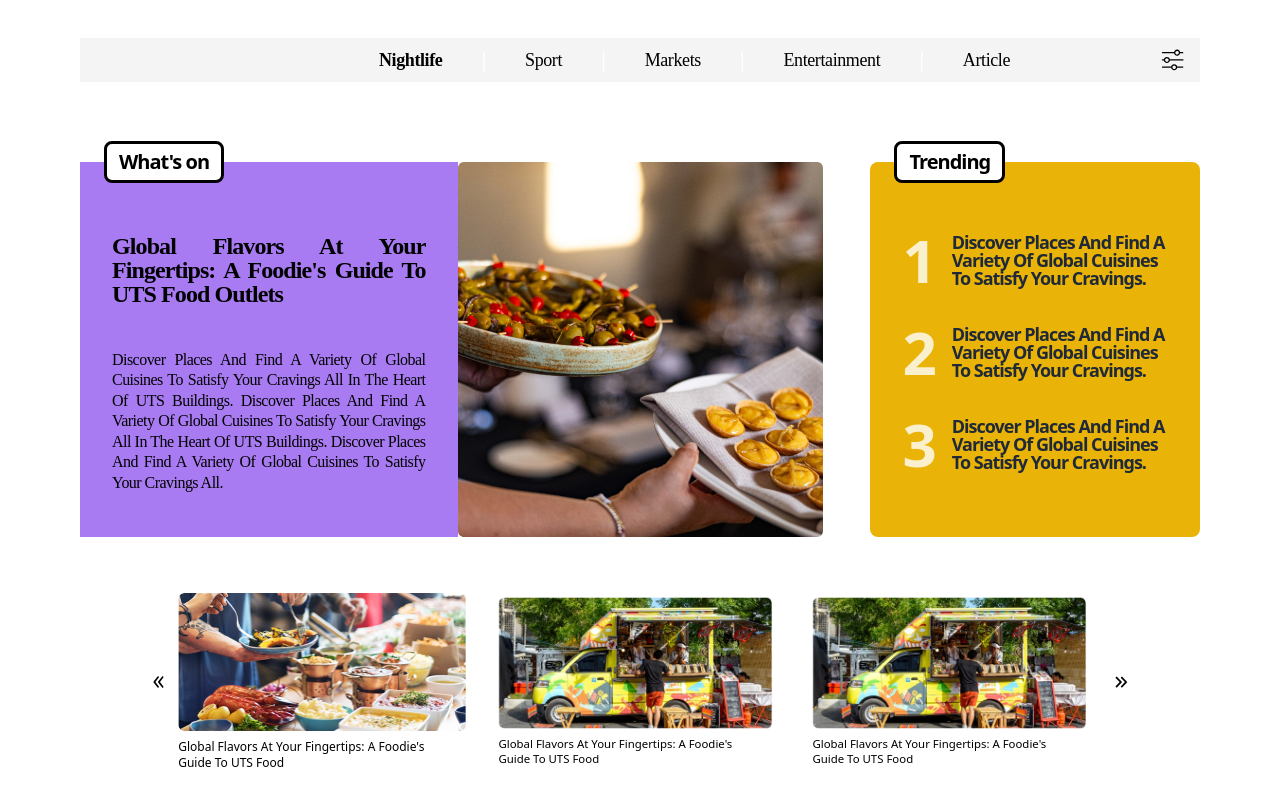
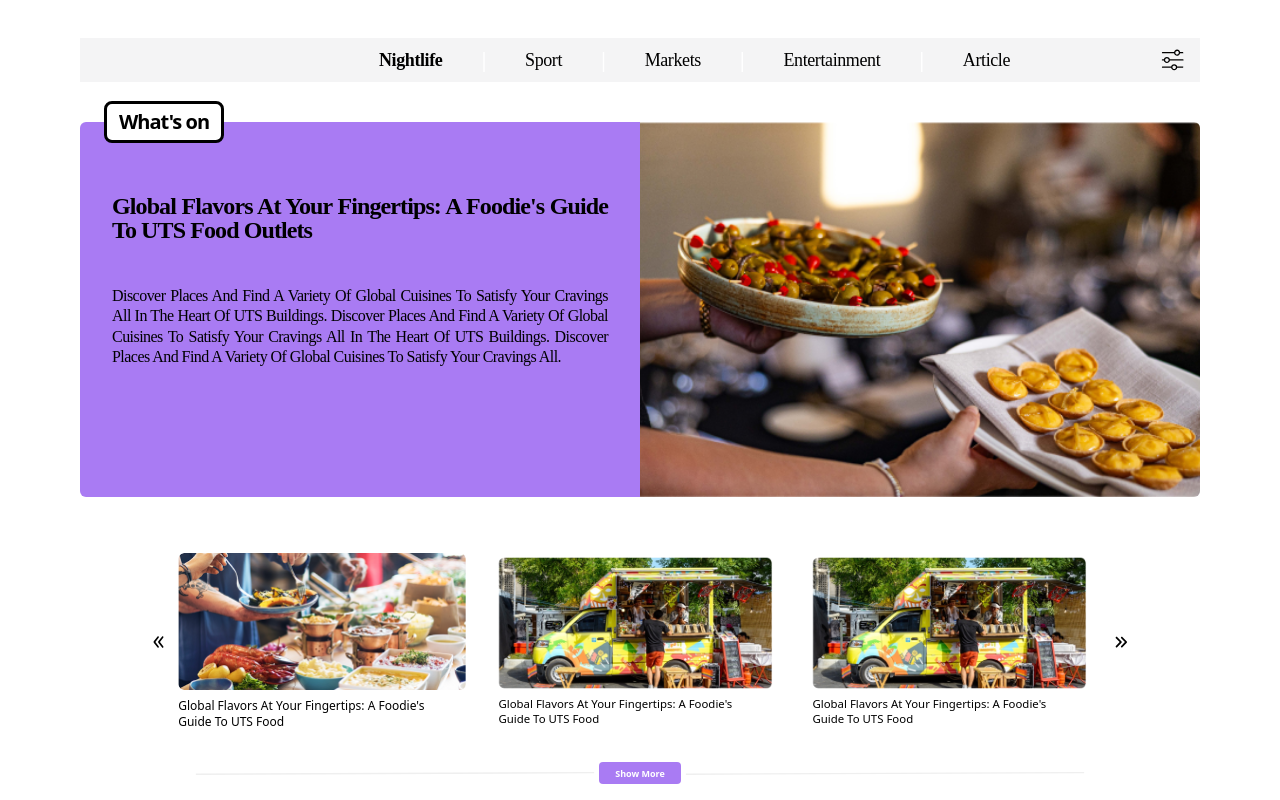
Before and after one commit to ronybarua-ethical18/cityquokka, a React (Vite) app: page /cityguide in a window 1280 px wide. Shown: the part 240-1040 px from the top of the page. Built offline with nearby package versions, Linux system fonts and the light colour scheme; the HTML template or start-up script is replaced by a standard one.

Commit message:
updated city guide as figma

```diff
--- a/src/components/shared/ShowMoreButton.jsx
+++ b/src/components/shared/ShowMoreButton.jsx
@@ -1,13 +1,30 @@
 import React from 'react';
+import dividerIcon from '@/assets/divider.svg';
 
-const ShowMoreButton = ({ bgColor = "bg-[#FFB200]", hoverColor = "hover:bg-[#FFB200]" }) => {
+const ShowMoreButton = ({ bgColor = "bg-[#A97BF3;]", hoverColor = "hover:bg-[#00CA44]" }) => {
   return (
-    <div className="flex justify-center mt-8">
+    <div className="flex justify-center items-center mt-8 px-4">
+      <img
+        src={dividerIcon}
+        alt="divider"
+        width={400}
+        height={5}
+        className="w-full max-w-[400px]"
+      />
+
       <button
-        className={`px-8 py-3 ${bgColor} ${hoverColor} text-black font-bold rounded-lg border-2 border-black transition-colors duration-200`}
+        className={`h-[22px] px-4 ${bgColor} ${hoverColor} text-white text-[9px] font-bold rounded border-1 transition-colors duration-200 whitespace-nowrap flex items-center justify-center mx-1`}
       >
         Show More
       </button>
+
+      <img
+        src={dividerIcon}
+        alt="divider"
+        width={400}
+        height={5}
+        className="w-full max-w-[400px]"
+      />
     </div>
   );
 };
--- a/src/pages/CityGuide/CityBody.jsx
+++ b/src/pages/CityGuide/CityBody.jsx
@@ -4,22 +4,16 @@ import foodImage from "../../../src/assets/Food.png";
 export default function CityBody() {
   return (
     <div className="flex mt-10 mb-6">
-      {" "}
-      {/* Outer container without gap */}
-      {/* New Div 1 (Purple Div) */}
-      <div className="flex-grow flex flex-col w-[33%] h-full border-black pt-10 rounded-l-none">
-        {" "}
-        {/* No rounding on left side */}
-        <div className="flex flex-col grow px-8 pb-6 pt-12 w-full text-xl font-bold tracking-tighter bg-[#A97BF3] leading-none text-center text-black rounded-l-none max-md:px-5 max-md:mt-8 relative">
-          {" "}
-          {/* No rounding on left side */}
+      {/* Purple Div - 50% Width */}
+      <div className="w-1/2 flex flex-col border-black">
+        <div className="flex flex-col h-[375px] px-8 pb-6 pt-12 w-full text-xl font-bold tracking-tighter bg-[#A97BF3] leading-none text-center text-black rounded-l-[6px] max-md:px-5 max-md:mt-8 relative">
           {/* Floating Button */}
           <div className="absolute top-0 left-6 translate-x-0 -translate-y-1/2 z-10 px-3 py-2 bg-white rounded-lg border-black border-solid border-[3px] whitespace-nowrap font-bold">
             What&apos;s on
           </div>
           <div className="mt-6 space-y-6">
             {/* Title with reduced size */}
-            <p className="text-[24px] font-bold  text-[#000] text-justify font-[Author] leading-[100%] tracking-[-0.9px] capitalize">
+            <p className="text-[24px] font-bold text-[#000] text-justify font-[Author] leading-[100%] tracking-[-0.9px] capitalize">
               Global flavors at your fingertips: A foodie's guide to UTS Food
               outlets
             </p>
@@ -36,51 +30,16 @@ export default function CityBody() {
           </div>
         </div>
       </div>
-      {/* New Div 2 (Image Div) */}
-      <div className="flex-grow flex flex-col mt-10 rounded-none">
+
+      {/* Image Div - 50% Width */}
+      <div className="w-1/2">
         <img
           src={foodImage}
           alt="Food"
-          width={365}
+          width={586}
           height={375}
+          className="w-full h-[375px] object-cover rounded-r-[6px]"
         />
-      </div>
-      {/* Main Content Div (Orange Div) */}
-      <div className="flex flex-col w-full sm:w-[33%] max-md:w-full relative mt-10 pl-10 rounded-lg">
-        {" "}
-        {/* Rounding applied to all sides */}
-        <div className="flex flex-col grow px-8 pb-6 pt-12 w-full text-xl font-bold tracking-tighter leading-none text-center text-black bg-yellow-500 rounded-lg max-md:px-5 max-md:mt-8 relative">
-          {" "}
-          {/* Rounding applied to all sides */}
-          {/* Floating Button */}
-          <div className="absolute top-0 left-6 translate-x-0 -translate-y-1/2 z-10 px-3 py-2 bg-white rounded-lg border-black border-solid border-[3px] whitespace-nowrap font-bold">
-            Trending
-          </div>
-          <div className="mt-5 space-y-6 font-bold">
-            {/* List items */}
-            <div className="flex items-center gap-4 pb-2">
-              <span className="text-[60px] text-[#FFFFFFCC]">1</span>
-              <p className="text-[18px] text-gray-800 flex-1 text-start">
-                Discover Places And Find A Variety Of Global Cuisines To Satisfy
-                Your Cravings.
-              </p>
-            </div>
-            <div className="flex items-center gap-4 pb-2">
-              <span className="text-[60px] text-[#FFFFFFCC]">2</span>
-              <p className="text-[18px] text-gray-800 flex-1 text-start">
-                Discover Places And Find A Variety Of Global Cuisines To Satisfy
-                Your Cravings.
-              </p>
-            </div>
-            <div className="flex items-center gap-4 pb-2">
-              <span className="text-[60px] text-[#FFFFFFCC]">3</span>
-              <p className="text-[18px] text-gray-800 flex-1 text-start">
-                Discover Places And Find A Variety Of Global Cuisines To Satisfy
-                Your Cravings.
-              </p>
-            </div>
-          </div>
-        </div>
       </div>
     </div>
   );
```
Also changed, not shown: src/assets/Food.png.
